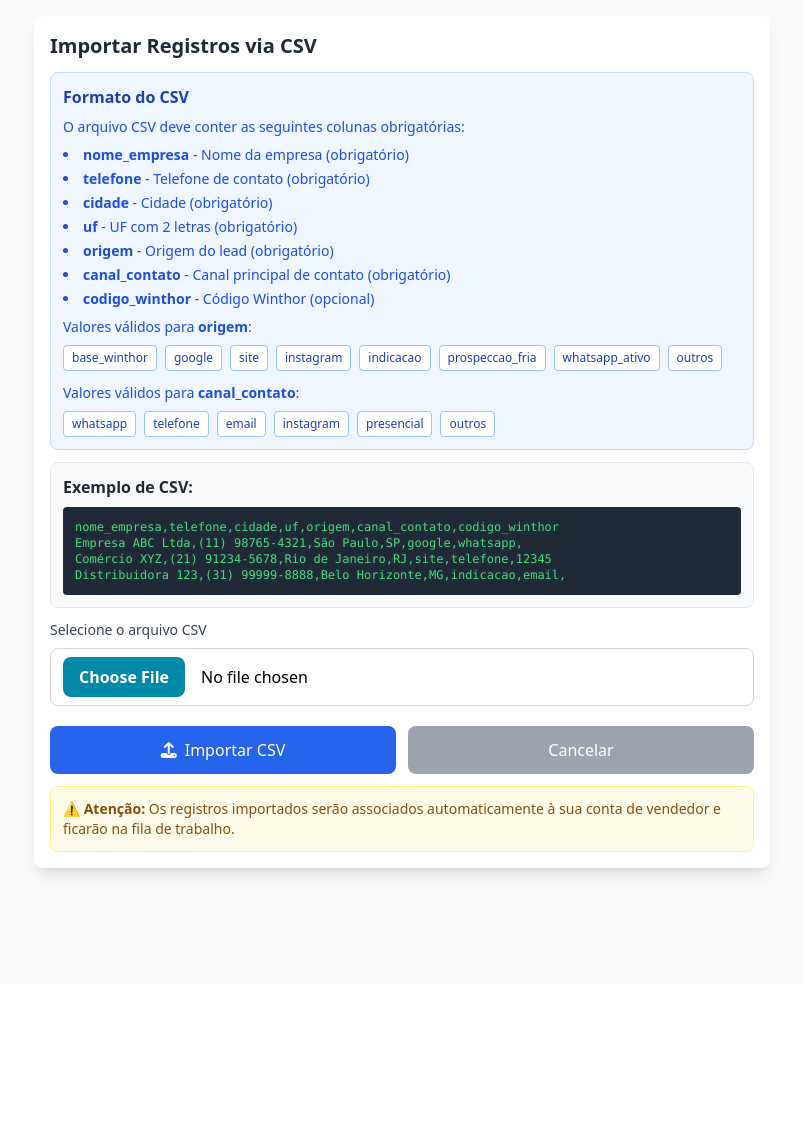
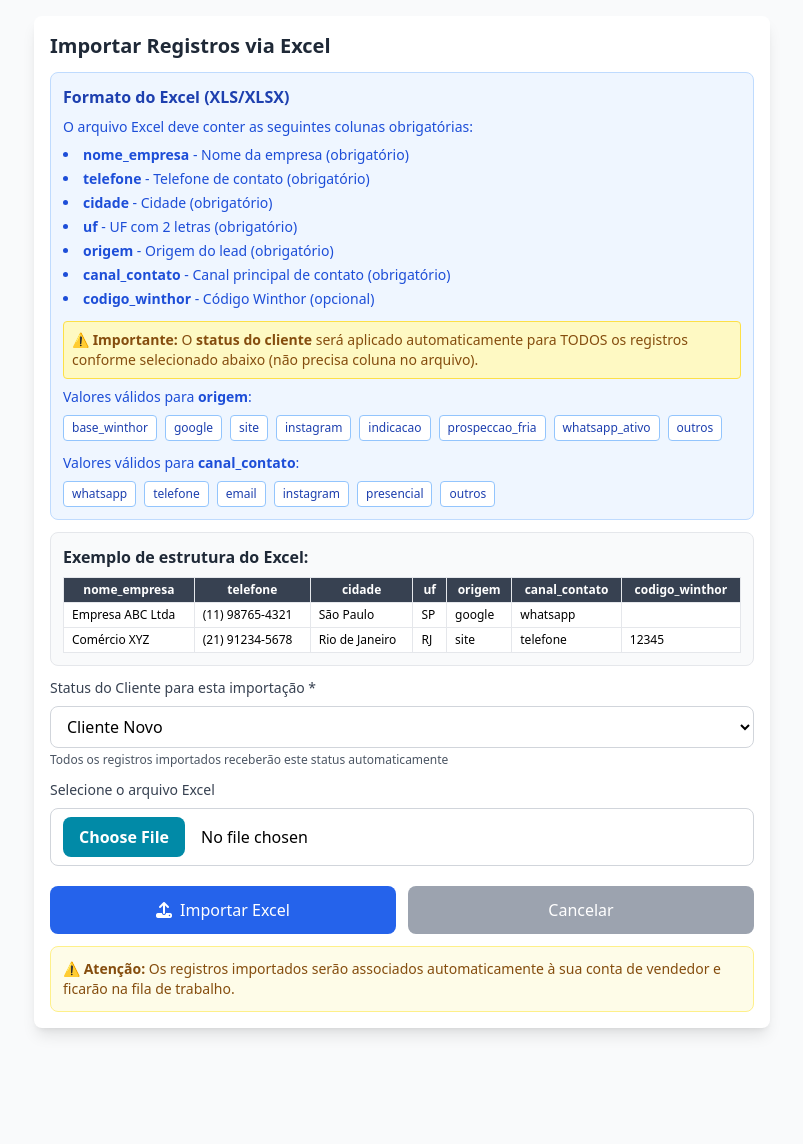
Before and after one commit to alexconectado/mini-crm, a Django app: page /crm/importar-csv/ in a window 1280 px wide. Shown: the part 56-1200 px from the top of the page, without its empty margins (238-1041 px from the left). Before the commit the page ends 936 px from the top, so only its background shows below. Run offline with Django 5.2, Linux system fonts and the light colour scheme; the visitor is signed in with stand-in values (Sample User, id 1); some libraries are stand-ins or nearby versions.

Commit message:
feat: substituir importação CSV por Excel com seletor global de status_cliente
- Adicionar dependência openpyxl==3.1.2
- Converter importar_csv_view() para processar arquivos Excel (.xlsx/.xls)
- Adicionar parâmetro status_cliente_global aplicado a todos os registros importados
- Atualizar template importar_csv.html com seletor de status e validação .xlsx
- Manter compatibilidade: telefone, origem, canal_contato validados contra choices
- PASSO 4/4 completo: importação em lote com contexto operacional

```diff
--- a/crm/templates/crm/importar_csv.html
+++ b/crm/templates/crm/importar_csv.html
@@ -1,15 +1,18 @@
 {% extends 'crm/base.html' %}
 
-{% block title %}Importar CSV - Mini-CRM{% endblock %}
+{% block title %}Importar Excel - Mini-CRM{% endblock %}
 
 {% block content %}
 <div class="max-w-3xl mx-auto p-3 md:p-4">
     <div class="bg-white rounded-lg shadow-lg p-4">
-        <h2 class="text-xl font-bold text-gray-800 mb-3">Importar Registros via CSV</h2>
+        <h2 class="text-xl font-bold text-gray-800 mb-3">Importar Registros via Excel</h2>
 
         {% if importados %}
         <div class="bg-green-100 border border-green-400 text-green-700 px-4 py-3 rounded mb-4">
-            <span class="inline-flex items-center gap-2"><i class="fa-solid fa-circle-check"></i><span>{{ importados }} registro(s) importado(s) com sucesso!</span></span>
+            <span class="inline-flex items-center gap-2">
+                <i class="fa-solid fa-circle-check"></i>
+                <span>{{ importados }} registro(s) importado(s) com sucesso como <strong>"{{ status_aplicado }}"</strong>!</span>
+            </span>
         </div>
         {% endif %}
 
@@ -32,8 +35,8 @@
 
         <!-- Instruções -->
         <div class="bg-blue-50 border border-blue-200 rounded-lg p-3 mb-3">
-            <h3 class="font-bold text-blue-800 mb-2">Formato do CSV</h3>
-            <p class="text-sm text-blue-700 mb-2">O arquivo CSV deve conter as seguintes colunas obrigatórias:</p>
+            <h3 class="font-bold text-blue-800 mb-2">Formato do Excel (XLS/XLSX)</h3>
+            <p class="text-sm text-blue-700 mb-2">O arquivo Excel deve conter as seguintes colunas obrigatórias:</p>
             <ul class="list-disc list-inside text-sm text-blue-700 space-y-1">
                 <li><strong>nome_empresa</strong> - Nome da empresa (obrigatório)</li>
                 <li><strong>telefone</strong> - Telefone de contato (obrigatório)</li>
@@ -43,6 +46,13 @@
                 <li><strong>canal_contato</strong> - Canal principal de contato (obrigatório)</li>
                 <li><strong>codigo_winthor</strong> - Código Winthor (opcional)</li>
             </ul>
+
+            <div class="mt-3 bg-yellow-100 border border-yellow-300 rounded p-2">
+                <p class="text-sm text-yellow-800">
+                    <strong>⚠️ Importante:</strong> O <strong>status do cliente</strong> será aplicado automaticamente
+                    para TODOS os registros conforme selecionado abaixo (não precisa coluna no arquivo).
+                </p>
+            </div>
 
             <div class="mt-2">
                 <p class="text-sm text-blue-700 font-medium mb-2">Valores válidos para <strong>origem</strong>:</p>
@@ -64,13 +74,44 @@
             </div>
         </div>
 
-        <!-- Exemplo CSV -->
+        <!-- Exemplo Excel -->
         <div class="bg-gray-50 border border-gray-200 rounded-lg p-3 mb-3">
-            <h3 class="font-bold text-gray-800 mb-2">Exemplo de CSV:</h3>
-            <pre class="text-xs bg-gray-800 text-green-400 p-3 rounded overflow-x-auto">nome_empresa,telefone,cidade,uf,origem,canal_contato,codigo_winthor
-Empresa ABC Ltda,(11) 98765-4321,São Paulo,SP,google,whatsapp,
-Comércio XYZ,(21) 91234-5678,Rio de Janeiro,RJ,site,telefone,12345
-Distribuidora 123,(31) 99999-8888,Belo Horizonte,MG,indicacao,email,</pre>
+            <h3 class="font-bold text-gray-800 mb-2">Exemplo de estrutura do Excel:</h3>
+            <div class="overflow-x-auto">
+                <table class="min-w-full text-xs">
+                    <thead class="bg-gray-700 text-white">
+                        <tr>
+                            <th class="px-2 py-1 border">nome_empresa</th>
+                            <th class="px-2 py-1 border">telefone</th>
+                            <th class="px-2 py-1 border">cidade</th>
+                            <th class="px-2 py-1 border">uf</th>
+                            <th class="px-2 py-1 border">origem</th>
+                            <th class="px-2 py-1 border">canal_contato</th>
+                            <th class="px-2 py-1 border">codigo_winthor</th>
+                        </tr>
+                    </thead>
+                    <tbody class="bg-white">
+                        <tr>
+                            <td class="px-2 py-1 border">Empresa ABC Ltda</td>
+                            <td class="px-2 py-1 border">(11) 98765-4321</td>
+                            <td class="px-2 py-1 border">São Paulo</td>
+                            <td class="px-2 py-1 border">SP</td>
+                            <td class="px-2 py-1 border">google</td>
+                            <td class="px-2 py-1 border">whatsapp</td>
+                            <td class="px-2 py-1 border"></td>
+                        </tr>
+                        <tr>
+                            <td class="px-2 py-1 border">Comércio XYZ</td>
+                            <td class="px-2 py-1 border">(21) 91234-5678</td>
+                            <td class="px-2 py-1 border">Rio de Janeiro</td>
+                            <td class="px-2 py-1 border">RJ</td>
+                            <td class="px-2 py-1 border">site</td>
+                            <td class="px-2 py-1 border">telefone</td>
+                            <td class="px-2 py-1 border">12345</td>
+                        </tr>
+                    </tbody>
+                </table>
+            </div>
         </div>
 
         <!-- Formulário de Upload -->
@@ -78,14 +119,30 @@ Distribuidora 123,(31) 99999-8888,Belo Horizonte,MG,indicacao,email,</pre>
             {% csrf_token %}
 
             <div>
-                <label for="csv_file" class="block text-sm font-medium text-gray-700 mb-2">
-                    Selecione o arquivo CSV
+                <label for="status_cliente" class="block text-sm font-medium text-gray-700 mb-2">
+                    Status do Cliente para esta importação *
+                </label>
+                <select
+                    name="status_cliente"
+                    id="status_cliente"
+                    required
+                    class="w-full px-3 py-2 border border-gray-300 rounded-lg focus:ring-2 focus:ring-blue-500 focus:border-blue-500 bg-white">
+                    <option value="novo">Cliente Novo</option>
+                    <option value="ativo">Cliente Ativo</option>
+                    <option value="inativo">Cliente Inativo</option>
+                </select>
+                <p class="text-xs text-gray-600 mt-1">Todos os registros importados receberão este status automaticamente</p>
+            </div>
+
+            <div>
+                <label for="excel_file" class="block text-sm font-medium text-gray-700 mb-2">
+                    Selecione o arquivo Excel
                 </label>
                 <input
                     type="file"
-                    name="csv_file"
-                    id="csv_file"
-                    accept=".csv"
+                    name="excel_file"
+                    id="excel_file"
+                    accept=".xlsx,.xls"
                     required
                     class="w-full px-3 py-2 border border-gray-300 rounded-lg focus:ring-2 focus:ring-blue-500 focus:border-blue-500">
             </div>
@@ -96,7 +153,7 @@ Distribuidora 123,(31) 99999-8888,Belo Horizonte,MG,indicacao,email,</pre>
                     class="flex-1 min-w-[180px] bg-blue-600 hover:bg-blue-700 text-white font-medium py-3 px-5 rounded-lg transition">
                     <span class="inline-flex items-center gap-2 justify-center w-full">
                         <i class="fa-solid fa-upload"></i>
-                        <span>Importar CSV</span>
+                        <span>Importar Excel</span>
                     </span>
                 </button>
                 <a
--- a/crm/views.py
+++ b/crm/views.py
@@ -1034,12 +1034,18 @@ def meu_desempenho(request):
 
 @admin_required
 def importar_csv_view(request):
-    """View para importação de CSV."""
-    if request.method == 'POST' and request.FILES.get('csv_file'):
-        csv_file = request.FILES['csv_file']
+    """View para importação de arquivos Excel (XLS/XLSX)."""
+    if request.method == 'POST' and request.FILES.get('excel_file'):
+        excel_file = request.FILES['excel_file']
+        status_cliente_global = request.POST.get('status_cliente', 'novo').strip()
+
+        # Validar status_cliente
+        valid_status = ['novo', 'ativo', 'inativo']
+        if status_cliente_global not in valid_status:
+            status_cliente_global = 'novo'
 
         # SEGURANÇA: Validar tamanho do arquivo (máximo 5MB)
-        if csv_file.size > 5 * 1024 * 1024:
+        if excel_file.size > 5 * 1024 * 1024:
             context = {
                 'error': 'Arquivo muito grande. Máximo 5MB.',
                 'origem_choices': OrigemChoices.choices,
@@ -1048,64 +1054,81 @@ def importar_csv_view(request):
             return render(request, 'crm/importar_csv.html', context)
 
         # SEGURANÇA: Validar extensão do arquivo
-        if not csv_file.name.endswith('.csv'):
+        if not (excel_file.name.endswith('.xlsx') or excel_file.name.endswith('.xls')):
             context = {
-                'error': 'Arquivo deve ter extensão .csv',
+                'error': 'Arquivo deve ter extensão .xlsx ou .xls',
                 'origem_choices': OrigemChoices.choices,
                 'canal_choices': CanalContatoChoices.choices,
             }
             return render(request, 'crm/importar_csv.html', context)
 
         # SEGURANÇA: Validar tipo MIME
-        allowed_mime_types = ['text/csv', 'application/vnd.ms-excel', 'text/plain']
-        if csv_file.content_type not in allowed_mime_types:
+        allowed_mime_types = [
+            'application/vnd.openxmlformats-officedocument.spreadsheetml.sheet',
+            'application/vnd.ms-excel',
+            'application/octet-stream',
+        ]
+        if excel_file.content_type not in allowed_mime_types:
             context = {
-                'error': 'Tipo de arquivo inválido. Envie um arquivo CSV válido.',
+                'error': 'Tipo de arquivo inválido. Envie um arquivo Excel válido (.xlsx ou .xls).',
                 'origem_choices': OrigemChoices.choices,
                 'canal_choices': CanalContatoChoices.choices,
             }
             return render(request, 'crm/importar_csv.html', context)
 
         try:
-            decoded_file = csv_file.read().decode('utf-8').splitlines()
-            reader = csv.DictReader(decoded_file)
+            import openpyxl
+
+            # Ler arquivo Excel
+            workbook = openpyxl.load_workbook(excel_file)
+            sheet = workbook.active
+
+            # Pegar cabeçalhos (primeira linha)
+            headers = [cell.value for cell in sheet[1]]
 
             importados = 0
             erros = []
 
-            for row in reader:
+            # Processar linhas (pular cabeçalho)
+            for row_idx, row in enumerate(sheet.iter_rows(min_row=2, values_only=True), start=2):
                 try:
+                    # Criar dict com dados da linha
+                    row_data = dict(zip(headers, row))
+
                     # Validar campos obrigatórios
-                    if not all([row.get('nome_empresa'), row.get('telefone'),
-                               row.get('cidade'), row.get('uf'), row.get('origem'), row.get('canal_contato')]):
-                        erros.append(f"Linha com dados faltando: {row}")
+                    if not all([row_data.get('nome_empresa'), row_data.get('telefone'),
+                               row_data.get('cidade'), row_data.get('uf'),
+                               row_data.get('origem'), row_data.get('canal_contato')]):
+                        erros.append(f"Linha {row_idx}: dados faltando")
                         continue
 
-                    canal_contato = row.get('canal_contato', CanalContatoChoices.WHATSAPP)
+                    canal_contato = row_data.get('canal_contato', CanalContatoChoices.WHATSAPP)
                     if canal_contato not in dict(CanalContatoChoices.choices):
-                        erros.append(f"Canal inválido na linha: {row}")
+                        erros.append(f"Linha {row_idx}: canal inválido '{canal_contato}'")
                         continue
 
-                    # Criar registro
+                    # Criar registro com status_cliente global
                     RegistroComercial.objects.create(
-                        nome_empresa=row['nome_empresa'],
-                        telefone=row['telefone'],
-                        cidade=row['cidade'],
-                        uf=row['uf'],
-                        origem=row['origem'],
+                        nome_empresa=row_data['nome_empresa'],
+                        telefone=str(row_data['telefone']),
+                        cidade=row_data['cidade'],
+                        uf=str(row_data['uf']),
+                        origem=row_data['origem'],
                         canal_contato=canal_contato,
-                        codigo_winthor=row.get('codigo_winthor', ''),
+                        status_cliente=status_cliente_global,
+                        codigo_winthor=row_data.get('codigo_winthor', ''),
                         vendedor=request.user,
                         status_pipeline=StatusPipelineChoices.CONTA_PARA_CONTATO.value
                     )
                     importados += 1
 
                 except Exception as e:
-                    erros.append(f"Erro na linha {row}: {str(e)}")
+                    erros.append(f"Linha {row_idx}: {str(e)}")
 
             context = {
                 'importados': importados,
                 'erros': erros,
+                'status_aplicado': status_cliente_global,
                 'origem_choices': OrigemChoices.choices,
                 'canal_choices': CanalContatoChoices.choices,
             }
--- a/requirements.txt
+++ b/requirements.txt
@@ -4,3 +4,4 @@ django-ratelimit==4.1.0
 django-redis==5.4.0
 redis==5.0.1
 psycopg2-binary==2.9.9
+openpyxl==3.1.2
```
